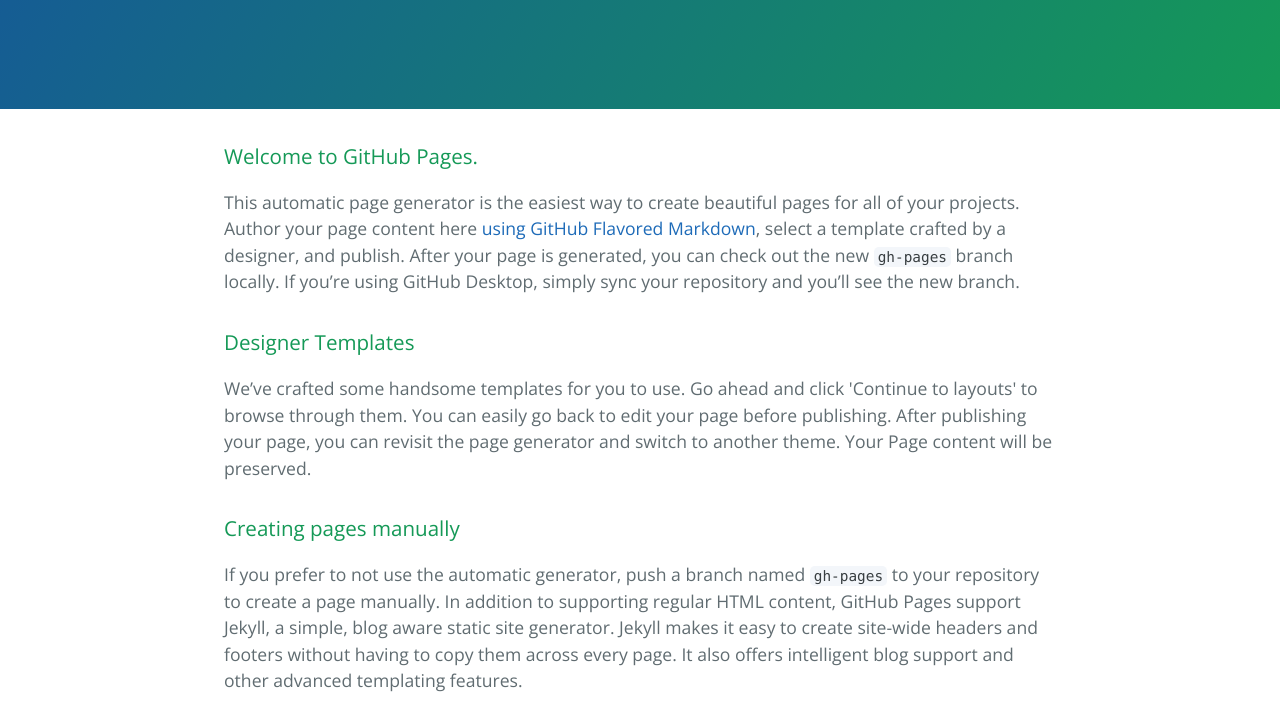
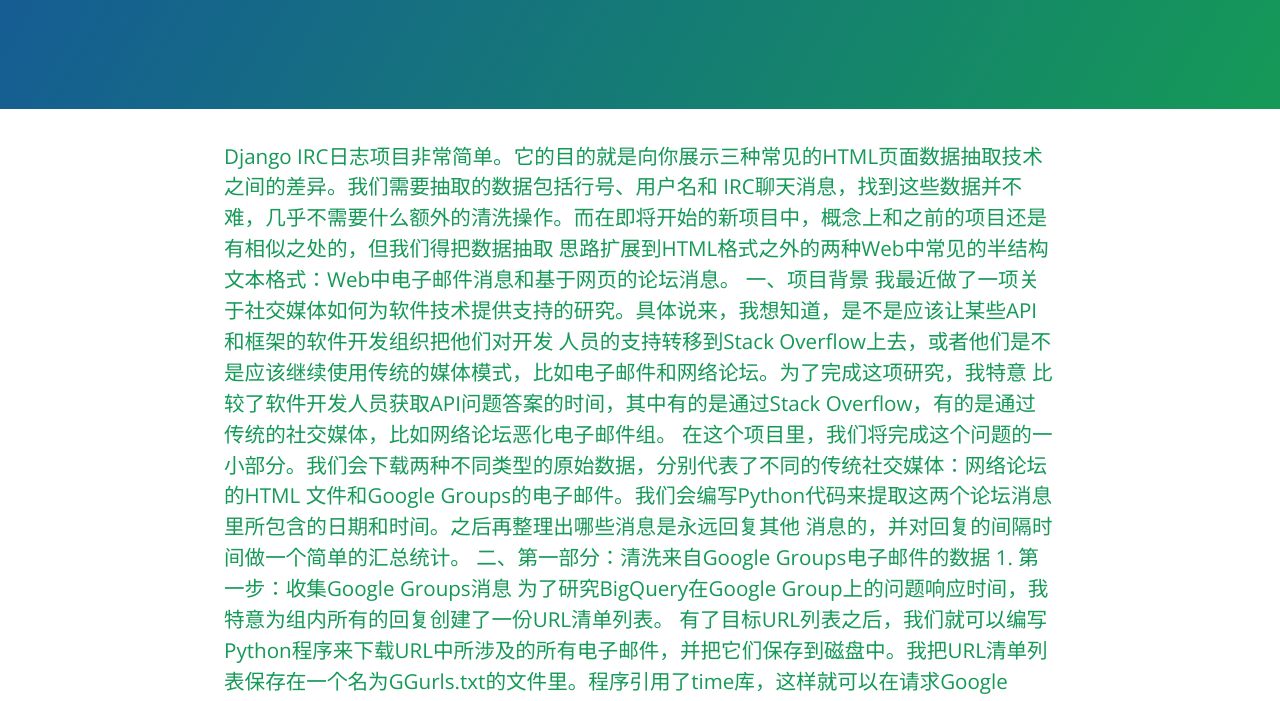
Before and after one commit to jenifferYingyiWu/jenifferyingyiwu.github.io, a plain HTML site: page index.html in a window 1280 px wide. Shown: the part 208-909 px from the top of the page. Drawn offline with nearby package versions, Linux system fonts and the light colour scheme.

Commit message:
Update index.html

```diff
--- a/index.html
+++ b/index.html
@@ -17,30 +17,28 @@
 
     <section class="main-content">
       <h3>
-<a id="welcome-to-github-pages" class="anchor" href="#welcome-to-github-pages" aria-hidden="true"><span aria-hidden="true" class="octicon octicon-link"></span></a>Welcome to GitHub Pages.</h3>
-
-<p>This automatic page generator is the easiest way to create beautiful pages for all of your projects. Author your page content here <a href="https://guides.github.com/features/mastering-markdown/">using GitHub Flavored Markdown</a>, select a template crafted by a designer, and publish. After your page is generated, you can check out the new <code>gh-pages</code> branch locally. If you’re using GitHub Desktop, simply sync your repository and you’ll see the new branch.</p>
-
-<h3>
-<a id="designer-templates" class="anchor" href="#designer-templates" aria-hidden="true"><span aria-hidden="true" class="octicon octicon-link"></span></a>Designer Templates</h3>
-
-<p>We’ve crafted some handsome templates for you to use. Go ahead and click 'Continue to layouts' to browse through them. You can easily go back to edit your page before publishing. After publishing your page, you can revisit the page generator and switch to another theme. Your Page content will be preserved.</p>
-
-<h3>
-<a id="creating-pages-manually" class="anchor" href="#creating-pages-manually" aria-hidden="true"><span aria-hidden="true" class="octicon octicon-link"></span></a>Creating pages manually</h3>
-
-<p>If you prefer to not use the automatic generator, push a branch named <code>gh-pages</code> to your repository to create a page manually. In addition to supporting regular HTML content, GitHub Pages support Jekyll, a simple, blog aware static site generator. Jekyll makes it easy to create site-wide headers and footers without having to copy them across every page. It also offers intelligent blog support and other advanced templating features.</p>
-
-<h3>
-<a id="authors-and-contributors" class="anchor" href="#authors-and-contributors" aria-hidden="true"><span aria-hidden="true" class="octicon octicon-link"></span></a>Authors and Contributors</h3>
-
-<p>You can @mention a GitHub username to generate a link to their profile. The resulting <code>&lt;a&gt;</code> element will link to the contributor’s GitHub Profile. For example: In 2007, Chris Wanstrath (<a href="https://github.com/defunkt" class="user-mention">@defunkt</a>), PJ Hyett (<a href="https://github.com/pjhyett" class="user-mention">@pjhyett</a>), and Tom Preston-Werner (<a href="https://github.com/mojombo" class="user-mention">@mojombo</a>) founded GitHub.</p>
-
-<h3>
-<a id="support-or-contact" class="anchor" href="#support-or-contact" aria-hidden="true"><span aria-hidden="true" class="octicon octicon-link"></span></a>Support or Contact</h3>
-
-<p>Having trouble with Pages? Check out our <a href="https://help.github.com/pages">documentation</a> or <a href="https://github.com/contact">contact support</a> and we’ll help you sort it out.</p>
-
+<p>
+  Django IRC日志项目非常简单。它的目的就是向你展示三种常见的HTML页面数据抽取技术之间的差异。我们需要抽取的数据包括行号、用户名和
+IRC聊天消息，找到这些数据并不难，几乎不需要什么额外的清洗操作。而在即将开始的新项目中，概念上和之前的项目还是有相似之处的，但我们得把数据抽取
+思路扩展到HTML格式之外的两种Web中常见的半结构文本格式：Web中电子邮件消息和基于网页的论坛消息。
+  一、项目背景
+  我最近做了一项关于社交媒体如何为软件技术提供支持的研究。具体说来，我想知道，是不是应该让某些API和框架的软件开发组织把他们对开发
+人员的支持转移到Stack Overflow上去，或者他们是不是应该继续使用传统的媒体模式，比如电子邮件和网络论坛。为了完成这项研究，我特意
+比较了软件开发人员获取API问题答案的时间，其中有的是通过Stack Overflow，有的是通过传统的社交媒体，比如网络论坛恶化电子邮件组。
+  在这个项目里，我们将完成这个问题的一小部分。我们会下载两种不同类型的原始数据，分别代表了不同的传统社交媒体：网络论坛的HTML
+文件和Google Groups的电子邮件。我们会编写Python代码来提取这两个论坛消息里所包含的日期和时间。之后再整理出哪些消息是永远回复其他
+消息的，并对回复的间隔时间做一个简单的汇总统计。
+  二、第一部分：清洗来自Google Groups电子邮件的数据
+  1. 第一步：收集Google Groups消息
+  为了研究BigQuery在Google Group上的问题响应时间，我特意为组内所有的回复创建了一份URL清单列表。
+  有了目标URL列表之后，我们就可以编写Python程序来下载URL中所涉及的所有电子邮件，并把它们保存到磁盘中。我把URL清单列表保存在一个名为GGurls.txt的文件里。程序引用了time库，这样就可以在请求Google Groups服务器时使用sleep()函数稍作停歇。
+  2. 第二步：从Google Groups消息中抽取数据
+  现在我们已经有了667组电子邮件消息，每组消息都以独立文件的形式存在。接下来的任务就是编写一个程序每次读取一个文件，并且从文件中提取我们需要的信息。无论从哪个邮件中我们都可以发现很多头部信息，其中存储了电子邮件信息或是相关的元数据。
+  所有的消息都有Message-ID和Date，但In-Reply-To只会在回复消息中出现。
+  第二段for循环处理会对原始消息列表中的每条消息做进一步处理，如果原始消息有对应的回复消息，就尝试找出经过多长时间回复消息才被发出。我们会为回复时间做出一个新的记录列表。
+  （1）数据提取代码
+  （2）程序输出
+</p>
       <footer class="site-footer">
 
         <span class="site-footer-credits">This page was generated by <a href="https://pages.github.com">GitHub Pages</a> using the <a href="https://github.com/jasonlong/cayman-theme">Cayman theme</a> by <a href="https://twitter.com/jasonlong">Jason Long</a>.</span>
```
